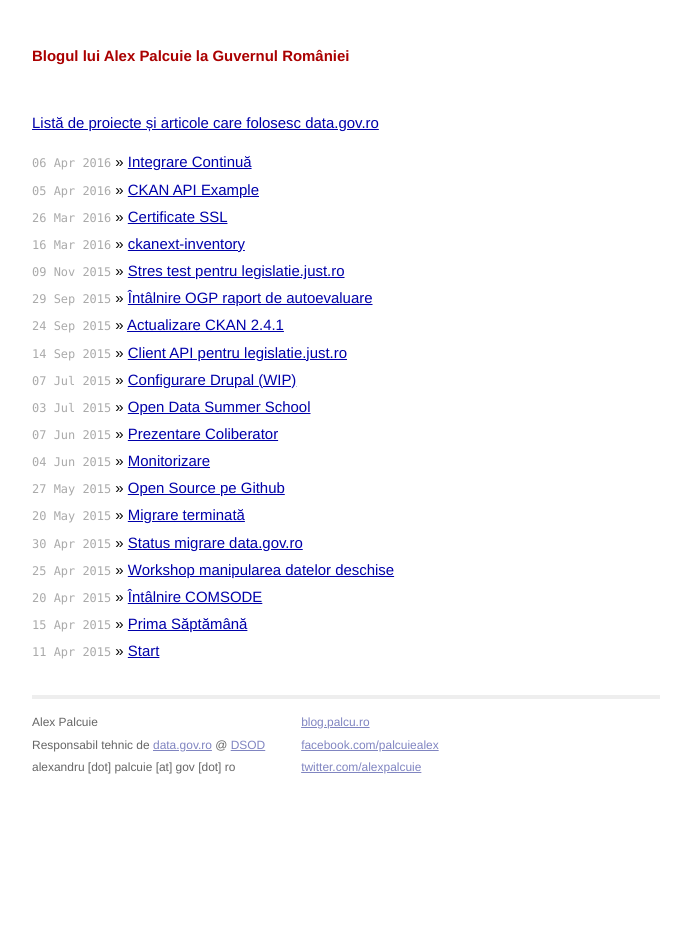
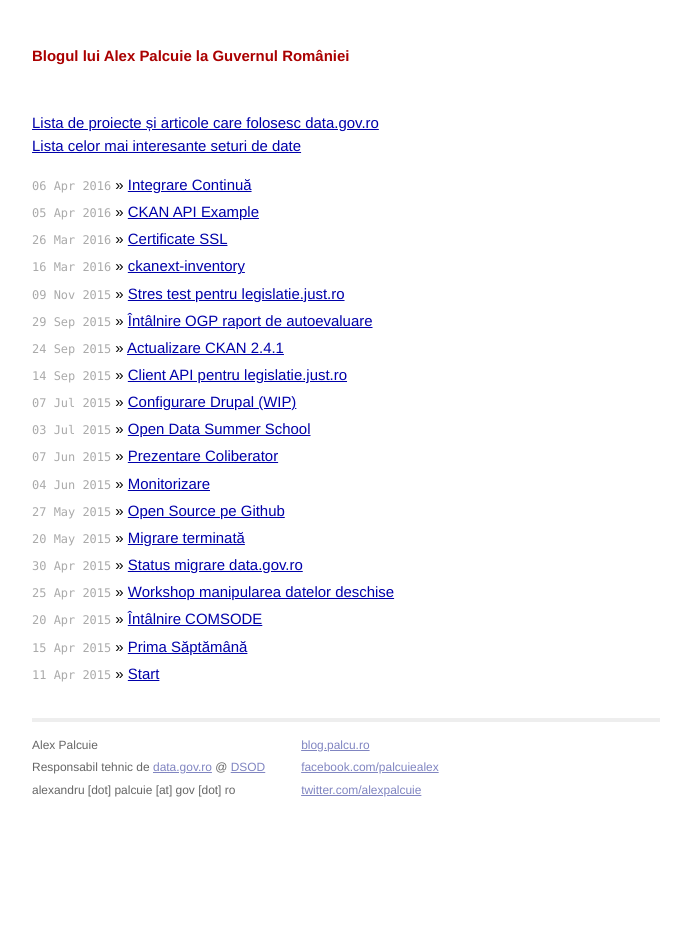
Before and after one commit to palcu/gov.palcu.ro, a Jekyll site: the page built from index.html, in a window 1280 px wide. Shown: the whole page, without its empty margins (294-985 px from the left). Built offline with Jekyll 4.4.1, drawn with Linux system fonts in a browser that asks for light colours.

Commit message:
Add interesting datasets

```diff
--- a/index.html
+++ b/index.html
@@ -5,7 +5,8 @@ title: Blogul lui Alex Palcuie la Guvernul României
 
 <div id="home">
   <p>
-    <a href="/lista">Listă de proiecte și articole care folosesc data.gov.ro</a>
+    <a href="/lista">Lista de proiecte și articole care folosesc data.gov.ro</a> <br>
+    <a href="/seturi-de-date">Lista celor mai interesante seturi de date</a>
   </p>
   <ul class="posts">
     {% for post in site.posts %}
```
Also changed, not shown: lista.md (+1 -0 lines).
